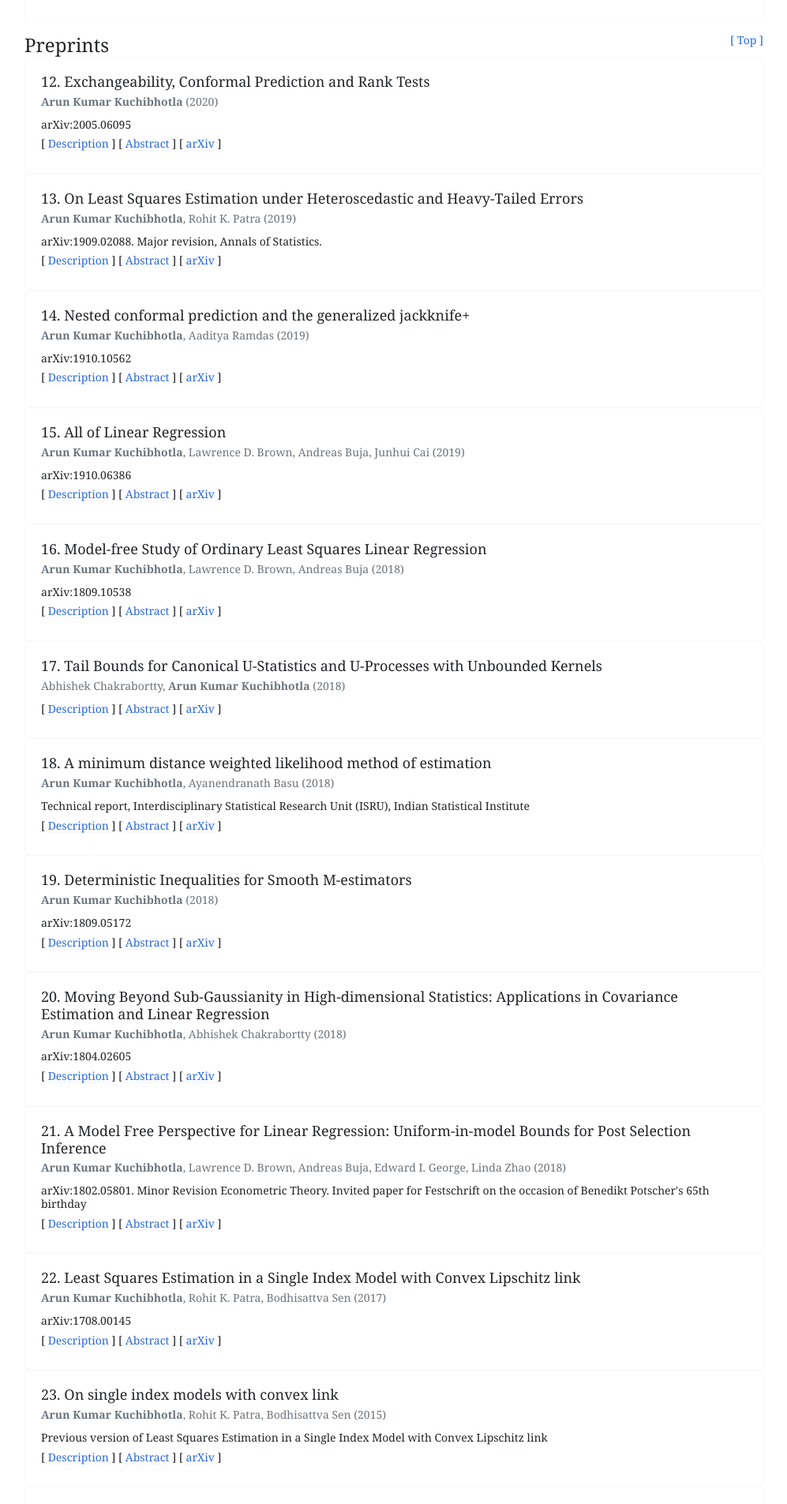
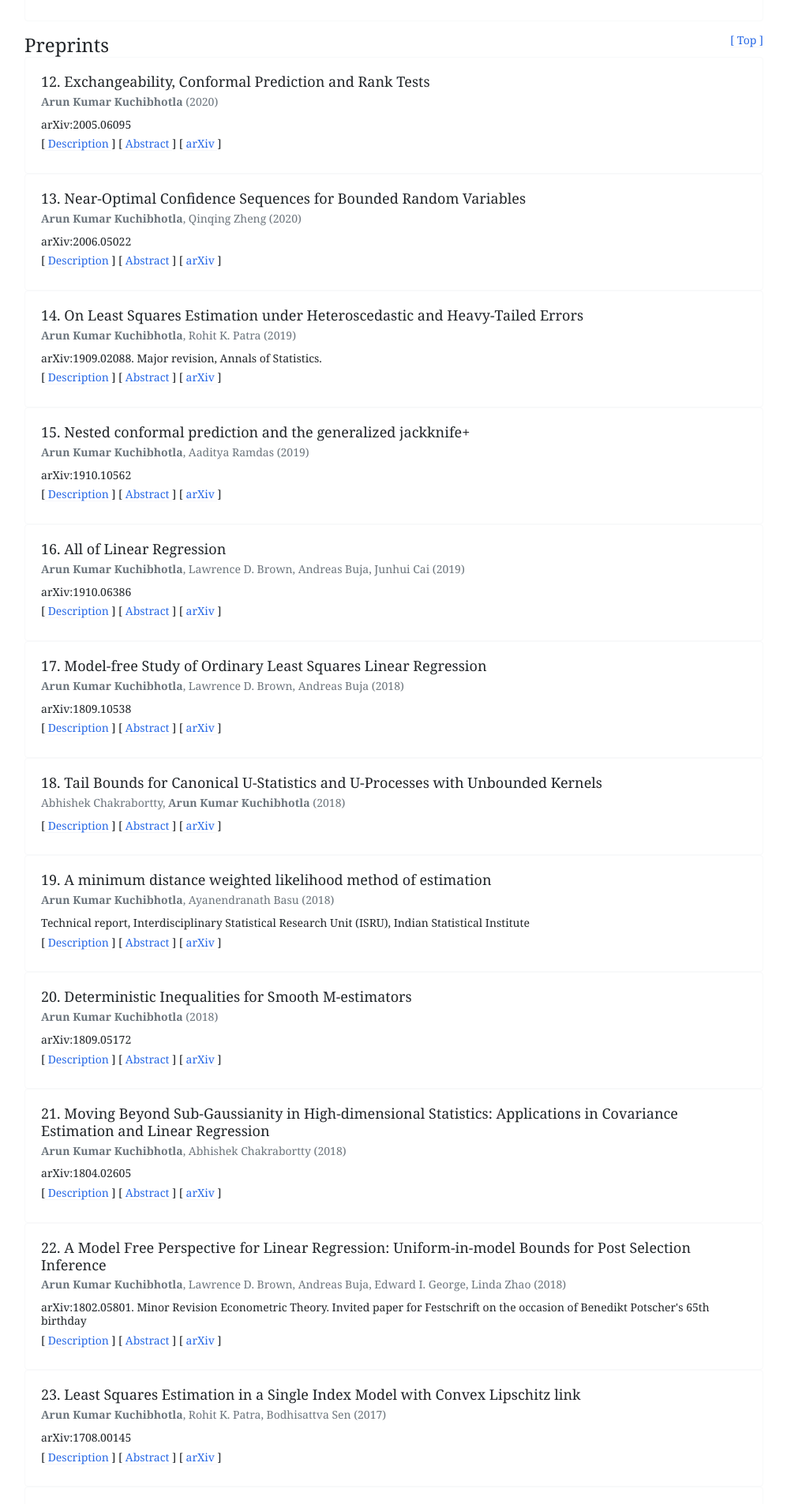
Before and after one commit to Arun-Kuchibhotla/Arun-Kuchibhotla.github.io, a Jekyll site: the page built from docs/research.md, in a window 1280 px wide. Shown: the part 1861-3766 px from the top of the page at 79% size, without its empty margins (241-1238 px from the left). Built offline with Jekyll 4.4.1, drawn with Linux system fonts in a browser that asks for light colours; nearby versions of some CDN libraries; part of the change alters nothing that is shown; some of the changed text lies outside the part shown.

Commit message:
Update publications.json
Added near-optimal concentration inequalities paper.

```diff
--- a/_data/publications.json
+++ b/_data/publications.json
@@ -1,4 +1,33 @@
 [
+	{
+		"type": "Preprint",
+		"work_type": "Preprint",
+		"id":31,
+		"title": "Near-Optimal Confidence Sequences for Bounded Random Variables",
+		"year": 2020,
+		"authors": [
+			{
+				"name": "Arun Kumar Kuchibhotla"
+			},
+			{
+				"name": "Qinqing Zheng"
+			}
+		],
+		"use": true,
+		"topic":[
+			{
+				"topic": "Concentration Inequalities"
+			},
+			{
+				"topic": "Sequential Inference"
+			}
+		],
+		"source": "arXiv:2006.05022",
+		"volume": "",
+		"citation_url": "https://arxiv.org/abs/2006.05022",
+		"cites_url": "https://arxiv.org/abs/2006.05022",
+		"description": "The paper provides confidence sequences, i.e., a sequence of confidence intervals that are valid simultaneously over all the sample sizes. This allows sequential/adaptive sampling schemes. The confidence intervals are finite sample valid under boundedness assumptions and are based on near-optimal concentration inequalities of Bentkus (2002, 2004)."
+	},
 	{
 		"type": "Preprint",
 		"work_type": "Preprint",
```
